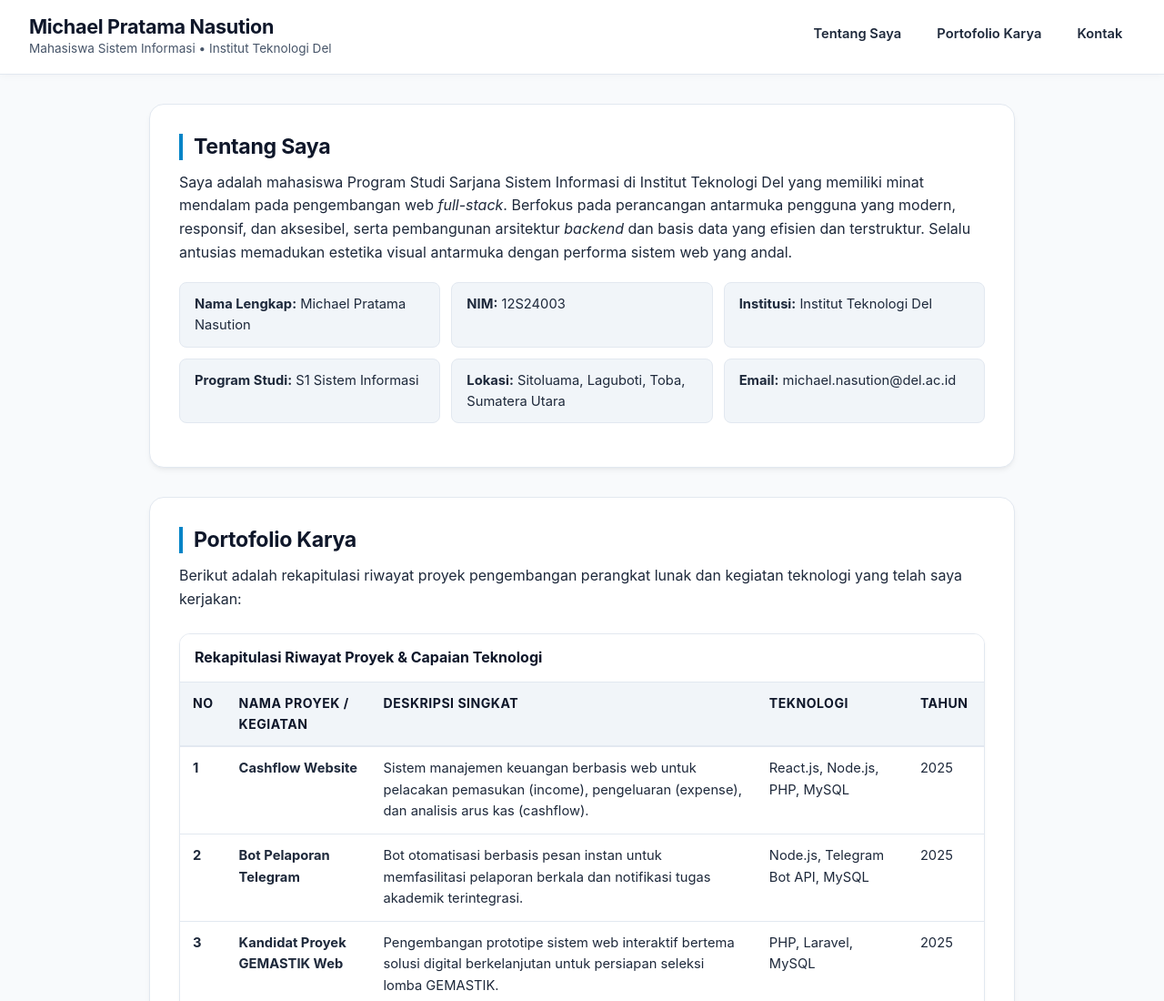
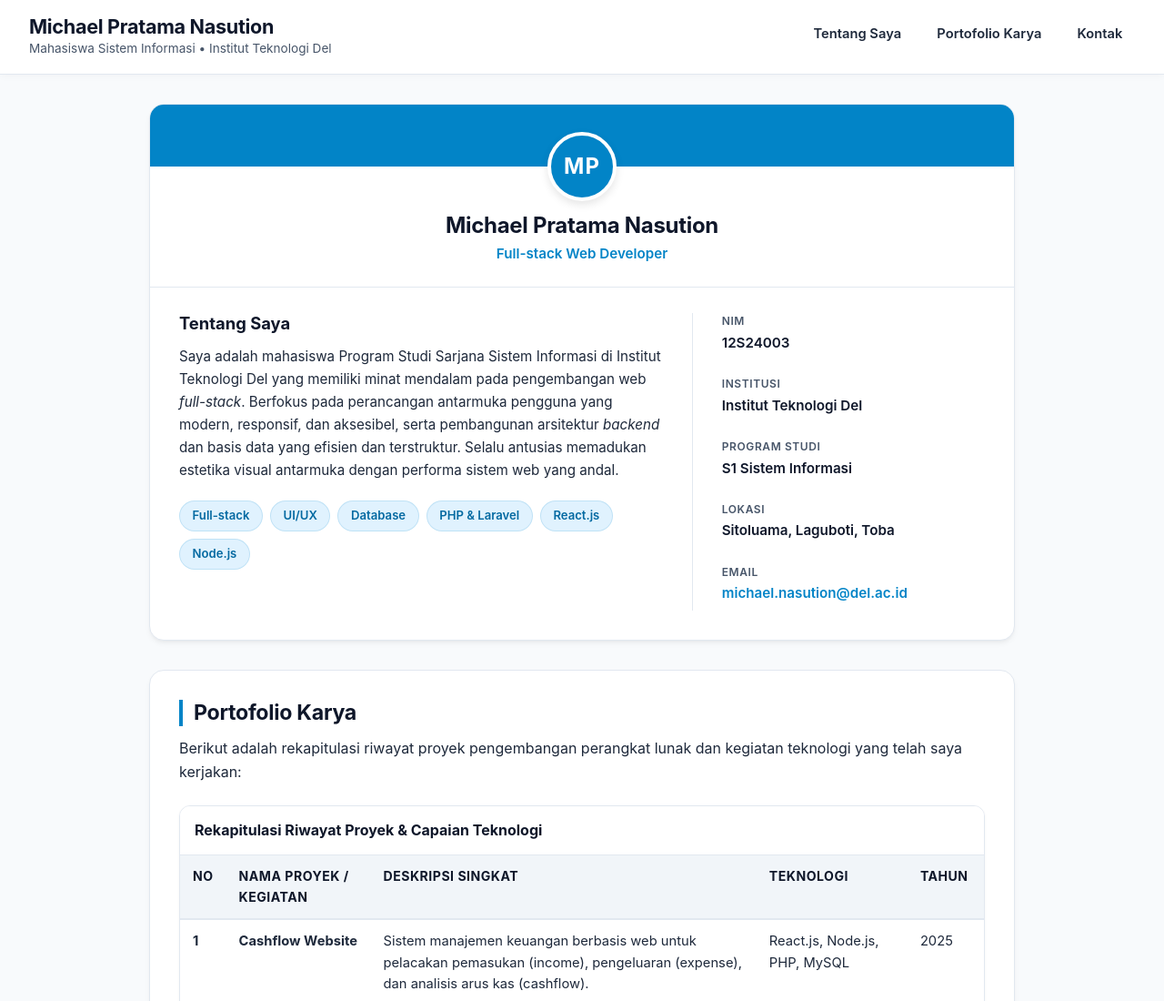
Before and after one commit to MichaelNasution/ppw-2026-week2-12S24003, a plain HTML site: page index.html in a window 1280 px wide. Shown: the top 1100 px of the page at 91% size. Drawn offline with Linux system fonts and the light colour scheme.

Commit message:
feat: Merancang ulang bagian "Tentang" dengan header profil, elemen *skill* berbentuk kapsul (*skill pills*), dan tata letak dua kolom.

```diff
--- a/index.html
+++ b/index.html
@@ -29,22 +29,65 @@
   <!-- Bagian main memuat konten utama halaman web -->
   <main>
 
-    <!-- Section 1: Tentang Saya -->
-    <!-- Menampilkan biodata diri, profil singkat, dan identitas akademik -->
-    <section id="tentang">
-      <h2>Tentang Saya</h2>
-      <p>
-        Saya adalah mahasiswa Program Studi Sarjana Sistem Informasi di Institut Teknologi Del yang memiliki minat mendalam pada pengembangan web <em>full-stack</em>. Berfokus pada perancangan antarmuka pengguna yang modern, responsif, dan aksesibel, serta pembangunan arsitektur <em>backend</em> dan basis data yang efisien dan terstruktur. Selalu antusias memadukan estetika visual antarmuka dengan performa sistem web yang andal.
-      </p>
+    <!-- Section 1: Tentang Saya (Profil Profesional & Identitas) -->
+    <section id="tentang" aria-label="Tentang Saya">
+      <!-- 1. Bagian Atas: Banner Tipis Polos & Avatar Inisial -->
+      <div class="profile-banner"></div>
 
-      <ul class="identitas-akademik">
-        <li><strong>Nama Lengkap:</strong> Michael Pratama Nasution</li>
-        <li><strong>NIM:</strong> 12S24003</li>
-        <li><strong>Institusi:</strong> Institut Teknologi Del</li>
-        <li><strong>Program Studi:</strong> S1 Sistem Informasi</li>
-        <li><strong>Lokasi:</strong> Sitoluama, Laguboti, Toba, Sumatera Utara</li>
-        <li><strong>Email:</strong> michael.nasution@del.ac.id</li>
-      </ul>
+      <div class="profile-header">
+        <div class="profile-avatar" aria-label="Avatar Inisial Profil Michael Pratama Nasution">MP</div>
+        <h2 class="profile-name">Michael Pratama Nasution</h2>
+        <p class="profile-role">Full-stack Web Developer</p>
+      </div>
+
+      <!-- 2. Bagian Bawah: Dua Kolom (Bio + Skill Pills di Kiri, Identitas di Kanan) -->
+      <div class="profile-body">
+        <!-- Kolom Kiri: Bio & Skill Badges -->
+        <div class="profile-bio-col">
+          <h3 class="about-title">Tentang Saya</h3>
+          <p>
+            Saya adalah mahasiswa Program Studi Sarjana Sistem Informasi di Institut Teknologi Del yang memiliki minat mendalam pada pengembangan web <em>full-stack</em>. Berfokus pada perancangan antarmuka pengguna yang modern, responsif, dan aksesibel, serta pembangunan arsitektur <em>backend</em> dan basis data yang efisien dan terstruktur. Selalu antusias memadukan estetika visual antarmuka dengan performa sistem web yang andal.
+          </p>
+
+          <!-- Pill Badges untuk Keahlian Utama -->
+          <div class="skill-pills" aria-label="Keahlian Utama">
+            <span class="skill-pill">Full-stack</span>
+            <span class="skill-pill">UI/UX</span>
+            <span class="skill-pill">Database</span>
+            <span class="skill-pill">PHP &amp; Laravel</span>
+            <span class="skill-pill">React.js</span>
+            <span class="skill-pill">Node.js</span>
+          </div>
+        </div>
+
+        <!-- Kolom Kanan: Daftar Identitas Vertikal Rapi -->
+        <div class="profile-info-col">
+          <ul class="identity-list">
+            <li class="identity-item">
+              <span class="identity-label">NIM</span>
+              <span class="identity-value">12S24003</span>
+            </li>
+            <li class="identity-item">
+              <span class="identity-label">Institusi</span>
+              <span class="identity-value">Institut Teknologi Del</span>
+            </li>
+            <li class="identity-item">
+              <span class="identity-label">Program Studi</span>
+              <span class="identity-value">S1 Sistem Informasi</span>
+            </li>
+            <li class="identity-item">
+              <span class="identity-label">Lokasi</span>
+              <span class="identity-value">Sitoluama, Laguboti, Toba</span>
+            </li>
+            <li class="identity-item">
+              <span class="identity-label">Email</span>
+              <span class="identity-value">
+                <a href="mailto:michael.nasution@del.ac.id">michael.nasution@del.ac.id</a>
+              </span>
+            </li>
+          </ul>
+        </div>
+      </div>
     </section>
 
     <!-- Section 2: Portofolio Karya -->
--- a/style.css
+++ b/style.css
@@ -198,23 +198,158 @@ li {
   line-height: 1.55;
 }
 
-/* Identitas Akademik dalam Bentuk Kartu Grid */
-.identitas-akademik {
+/* ==========================================================================
+   6.1 Section Tentang Saya (Kartu Profil Profesional & Dua Kolom)
+   ========================================================================== */
+#tentang {
+  padding: 0;
+  overflow: hidden;
+}
+
+/* Banner Tipis Polos (Solid Aksen, Tanpa Gradient) */
+.profile-banner {
+  height: 68px;
+  background-color: var(--color-accent);
+}
+
+/* Avatar Bulat Tengah Menimpa Banner dengan Border Putih Tebal */
+.profile-header {
+  text-align: center;
+  padding: 0 1.5rem 1.5rem 1.5rem;
+}
+
+.profile-avatar {
+  width: 76px;
+  height: 76px;
+  border-radius: 50%;
+  background-color: var(--color-accent);
+  color: #ffffff;
+  display: flex;
+  align-items: center;
+  justify-content: center;
+  font-size: 1.5rem;
+  font-weight: 700;
+  letter-spacing: 1px;
+  border: 4px solid var(--color-surface);
+  box-shadow: 0 4px 10px rgba(0, 0, 0, 0.1);
+  margin: -38px auto 0.75rem auto;
+  position: relative;
+}
+
+.profile-name {
+  font-size: 1.5rem;
+  color: var(--color-heading);
+  margin-bottom: 0.25rem;
+  border-left: none; /* override border heading umum */
+  padding-left: 0;
+}
+
+.profile-role {
+  font-size: 0.95rem;
+  font-weight: 600;
+  color: var(--color-accent);
+  margin-bottom: 0;
+}
+
+/* Bagian Bawah Dua Kolom (Bio & Skill Pills di Kiri, Identitas di Kanan) */
+.profile-body {
+  display: grid;
+  grid-template-columns: 1.65fr 1fr;
+  gap: 2rem;
+  padding: 1.75rem 2rem 2rem 2rem;
+  border-top: 1px solid var(--color-border);
+}
+
+.profile-bio-col {
+  display: flex;
+  flex-direction: column;
+}
+
+.profile-bio-col .about-title {
+  font-size: 1.15rem;
+  font-weight: 700;
+  color: var(--color-heading);
+  margin-bottom: 0.75rem;
+}
+
+.profile-bio-col p {
+  font-size: 0.95rem;
+  color: var(--color-text-main);
+  line-height: 1.65;
+  margin-bottom: 1.25rem;
+}
+
+/* Badge / Pill Keahlian Utama */
+.skill-pills {
+  display: flex;
+  flex-wrap: wrap;
+  gap: 0.5rem;
+}
+
+.skill-pill {
+  display: inline-block;
+  background-color: var(--color-accent-subtle);
+  color: var(--color-accent-hover);
+  font-size: 0.82rem;
+  font-weight: 600;
+  padding: 0.35rem 0.85rem;
+  border-radius: 9999px;
+  border: 1px solid rgba(2, 132, 199, 0.15);
+  transition: background-color 0.2s ease, color 0.2s ease;
+}
+
+.skill-pill:hover {
+  background-color: #bae6fd;
+  color: #0369a1;
+}
+
+/* Kolom Kanan: Daftar Identitas Vertikal Rapi */
+.profile-info-col {
+  border-left: 1px solid var(--color-border);
+  padding-left: 2rem;
+  display: flex;
+  flex-direction: column;
+  justify-content: center;
+}
+
+.identity-list {
   list-style: none;
   padding-left: 0;
-  display: grid;
-  grid-template-columns: repeat(auto-fit, minmax(260px, 1fr));
-  gap: 0.75rem;
-  margin-top: 1.25rem;
+  margin-bottom: 0;
+  display: flex;
+  flex-direction: column;
+  gap: 1.1rem;
 }
 
-.identitas-akademik li {
-  background-color: var(--color-surface-subtle);
-  border: 1px solid var(--color-border);
-  border-radius: var(--radius-sm);
-  padding: 0.75rem 1rem;
-  font-size: 0.92rem;
-  margin-bottom: 0;
+.identity-item {
+  display: flex;
+  flex-direction: column;
+}
+
+.identity-label {
+  font-size: 0.75rem;
+  text-transform: uppercase;
+  letter-spacing: 0.6px;
+  font-weight: 600;
+  color: var(--color-text-muted);
+  margin-bottom: 2px;
+}
+
+.identity-value {
+  font-size: 0.95rem;
+  font-weight: 600;
+  color: var(--color-heading);
+}
+
+.identity-value a {
+  color: var(--color-accent);
+  text-decoration: none;
+  transition: color 0.2s ease;
+}
+
+.identity-value a:hover {
+  color: var(--color-accent-hover);
+  text-decoration: underline;
 }
 
 /* ==========================================================================
```
